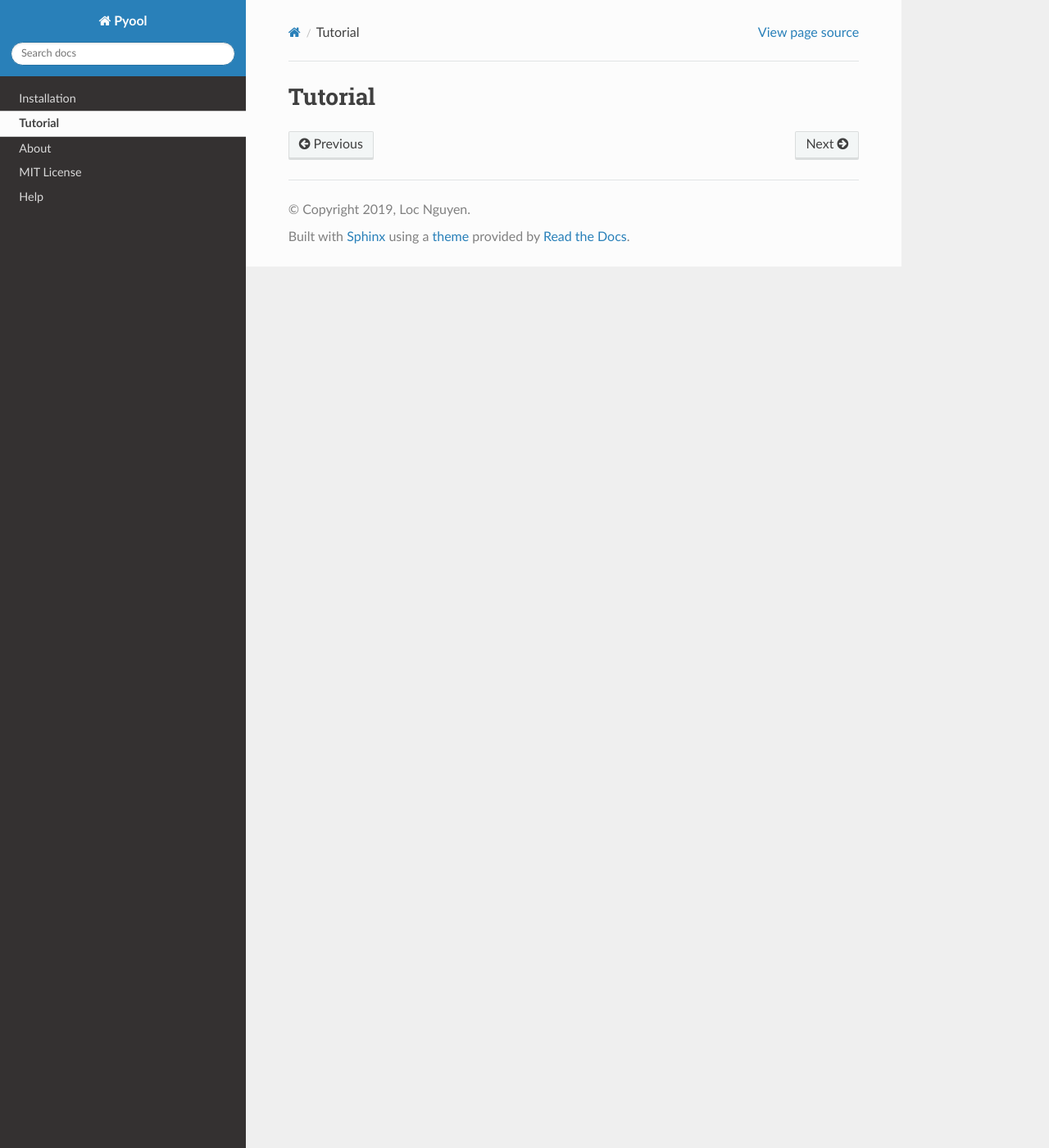
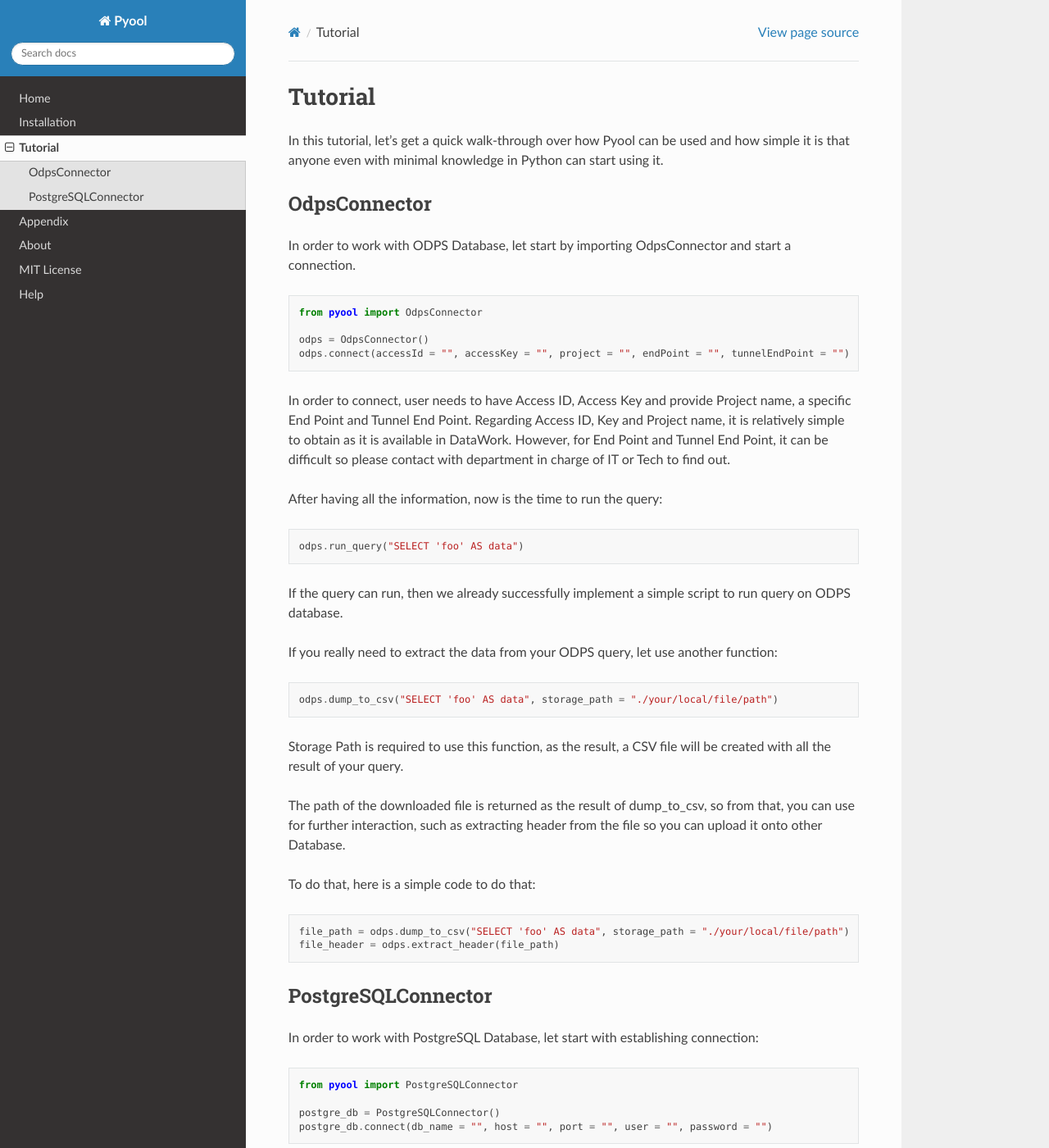
Before and after one commit to kaginguyen/pyool, a Sphinx documentation site: the page built from docs/tutorial.rst, in a window 1280 px wide and 1400 px high. Shown: the whole window at 82% size. Built offline with Sphinx 7.4.7 and the Read the Docs theme 2.0.0, drawn with Linux system fonts in a browser that asks for light colours; some of the changed text lies outside the part shown.

Commit message:
Update documentations on readthedocs

```diff
--- /dev/null
+++ b/docs/appendix.rst
@@ -0,0 +1,2 @@
+Appendix
+========
--- a/docs/conf.py
+++ b/docs/conf.py
@@ -96,7 +96,7 @@
 # default: ``['localtoc.html', 'relations.html', 'sourcelink.html',
 # 'searchbox.html']``.
 #
-# html_sidebars = {}
+html_sidebars = { '**': ['globaltoc.html', 'relations.html', 'sourcelink.html', 'searchbox.html'] }
 
 
 # -- Options for HTMLHelp output ---------------------------------------------
--- a/docs/tutorial.rst
+++ b/docs/tutorial.rst
@@ -1,2 +1,93 @@
 Tutorial
 ========
+
+In this tutorial, let's get a quick walk-through over how Pyool can be used and how simple it is that anyone
+even with minimal knowledge in Python can start using it.
+
+
+OdpsConnector
+^^^^^^^^^^^^^
+
+In order to work with ODPS Database, let start by importing OdpsConnector and start a connection.
+
+.. code-block:: python
+
+    from pyool import OdpsConnector
+
+    odps = OdpsConnector()
+    odps.connect(accessId = "", accessKey = "", project = "", endPoint = "", tunnelEndPoint = "")
+
+In order to connect, user needs to have Access ID, Access Key and provide Project name, a specific End Point
+and Tunnel End Point. Regarding Access ID, Key and Project name, it is relatively simple to obtain as it is available
+in DataWork. However, for End Point and Tunnel End Point, it can be difficult so please contact with department
+in charge of IT or Tech to find out.
+
+After having all the information, now is the time to run the query:
+
+.. code-block:: python
+
+    odps.run_query("SELECT 'foo' AS data")
+
+If the query can run, then we already successfully implement a simple script to run query on ODPS database.
+
+If you really need to extract the data from your ODPS query, let use another function:
+
+.. code-block:: python
+
+    odps.dump_to_csv("SELECT 'foo' AS data", storage_path = "./your/local/file/path")
+
+Storage Path is required to use this function, as the result, a CSV file will be created with all the result of
+your query.
+
+The path of the downloaded file is returned as the result of dump_to_csv, so from that, you can use for further
+interaction, such as extracting header from the file so you can upload it onto other Database.
+
+To do that, here is a simple code to do that:
+
+.. code-block:: python
+
+    file_path = odps.dump_to_csv("SELECT 'foo' AS data", storage_path = "./your/local/file/path")
+    file_header = odps.extract_header(file_path)
+
+
+
+PostgreSQLConnector
+^^^^^^^^^^^^^^^^^^^
+
+In order to work with PostgreSQL Database, let start with establishing connection:
+
+.. code-block:: python
+
+    from pyool import PostgreSQLConnector
+
+    postgre_db = PostgreSQLConnector()
+    postgre_db.connect(db_name = "", host = "", port = "", user = "", password = "")
+
+After having the connection establshed, lets try to run some query:
+
+.. code-block:: python
+
+    postgre_db.run_query("SELECT CURRENT_DATE AS date_time")
+
+If the script run without any error, then we have successfully know how to run the query. If you want to
+return the data as the result, just add return_data = True:
+
+.. code-block:: python
+
+    data = postgre_db.run_query("SELECT CURRENT_DATE AS date_time", return_data = True)
+
+The data returned will be in Dataframe format and ready to be used further.
+
+Uploading data onto the Database cant be simpler than this, here is how:
+
+.. code-block:: python
+
+    postgre_db.uploadCsv("./your/file/path", "your_schema.your_table",
+                        your_file_header, remove_file = True, truncate = False)
+
+If you have your data from ODPS, then the function dump_to_csv will return the file path which is convenient
+to use here. And it is recommended that you get your CSV file header with extract_header function to use in
+the uploadCSV here.
+
+Another note, remove_file will remove the CSV file so that you dont have to do it yourself everytime, and
+**truncate will TRUNCATE the table before uploading so be careful.**
```
Also changed, not shown: docs/about.rst (+7 -0 lines), docs/index.rst (+28 -1 lines).
